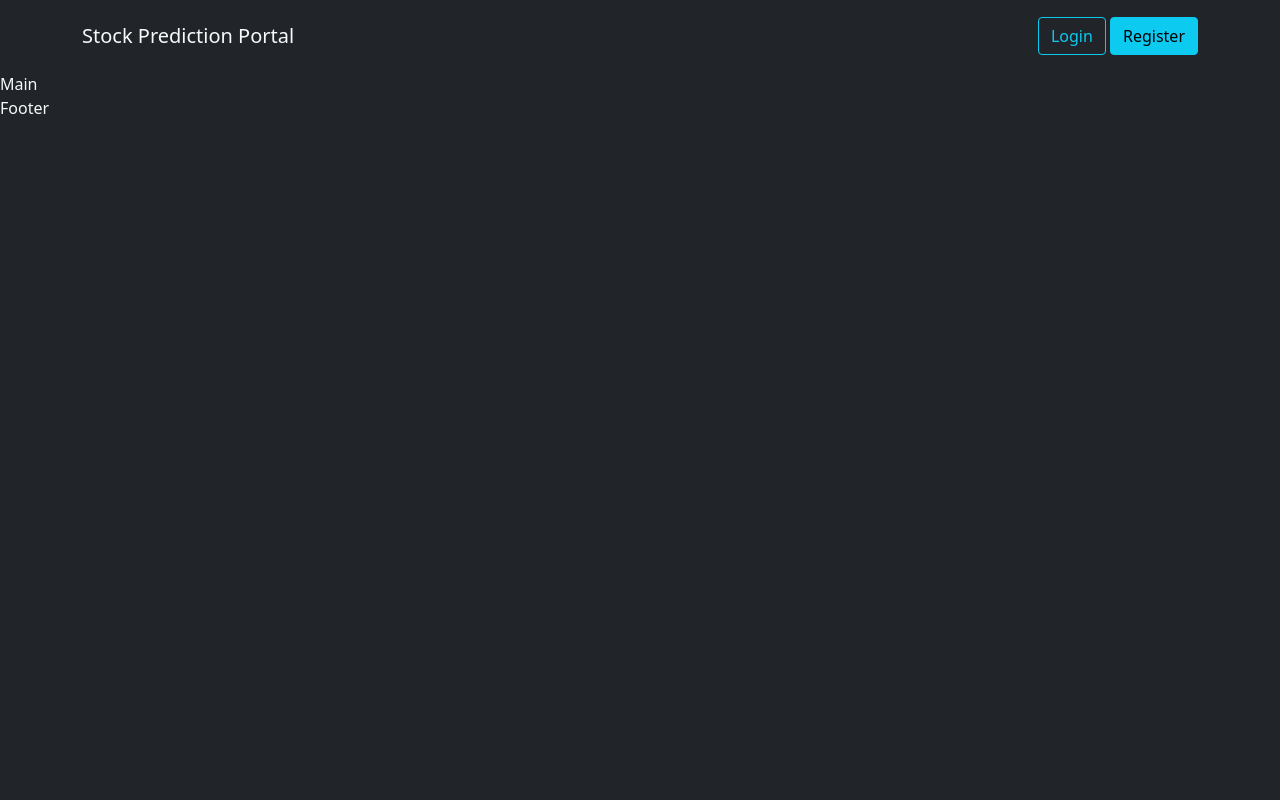
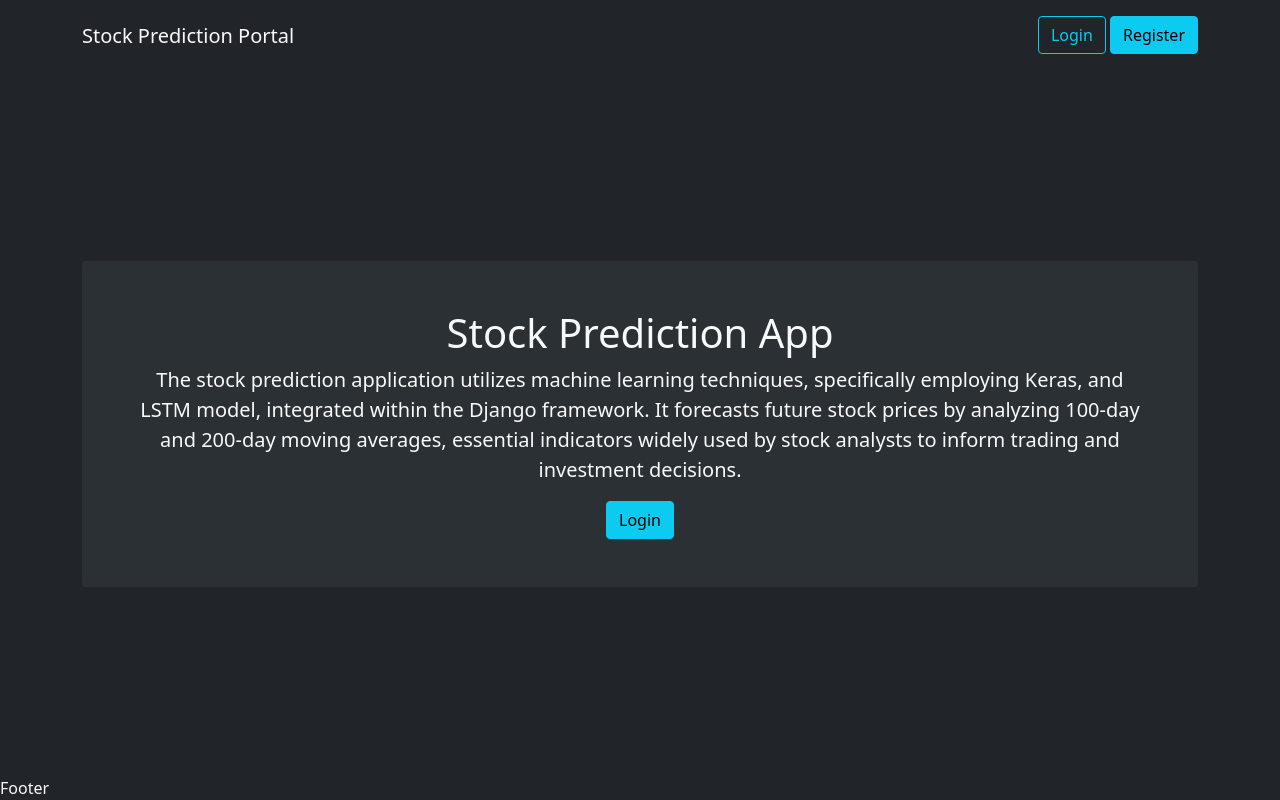
Before and after one commit to waisalkindy/stock-prediction-portal, a React (Vite) app in the folder frontend-react/: page / in a window 1280 px wide. Built offline with nearby package versions, Linux system fonts and the light colour scheme.

Commit message:
main component design

```diff
--- a/frontend-react/src/assets/css/style.css
+++ b/frontend-react/src/assets/css/style.css
@@ -1,3 +1,14 @@
 body{
   background-color: #212529;
 }
+.bg-light-dark{
+  background-color: #2b3035;
+}
+#root{
+  display: flex;
+  flex-direction: column;
+  min-height: 100vh;
+}
+.container{
+  flex: 1;
+}
--- a/frontend-react/src/components/Header.jsx
+++ b/frontend-react/src/components/Header.jsx
@@ -3,7 +3,7 @@ import React from 'react'
 const Header = () => {
   return (
     <>
-      <nav className='navbar container pt-3 pb-3'>
+      <nav className='navbar container pt-3 pb-3 align-items-start'>
         <a className='navbar-brand text-light' href="">Stock Prediction Portal</a>
 
         <div>
--- a/frontend-react/src/components/Main.jsx
+++ b/frontend-react/src/components/Main.jsx
@@ -2,7 +2,15 @@ import React from 'react'
 
 const Main = () => {
   return (
-    <div className='text-light'>Main</div>
+    <>
+      <div className='container'>
+        <div className='p-5 text-center bg-light-dark rounded'>
+          <h1 className='text-light'>Stock Prediction App</h1>
+          <p className='text-light lead'>The stock prediction application utilizes machine learning techniques, specifically employing Keras, and LSTM model, integrated within the Django framework. It forecasts future stock prices by analyzing 100-day and 200-day moving averages, essential indicators widely used by stock analysts to inform trading and investment decisions.</p>
+          <a className='btn btn-info' href="">Login</a>
+        </div>
+      </div>
+    </>
   )
 }
 
```
